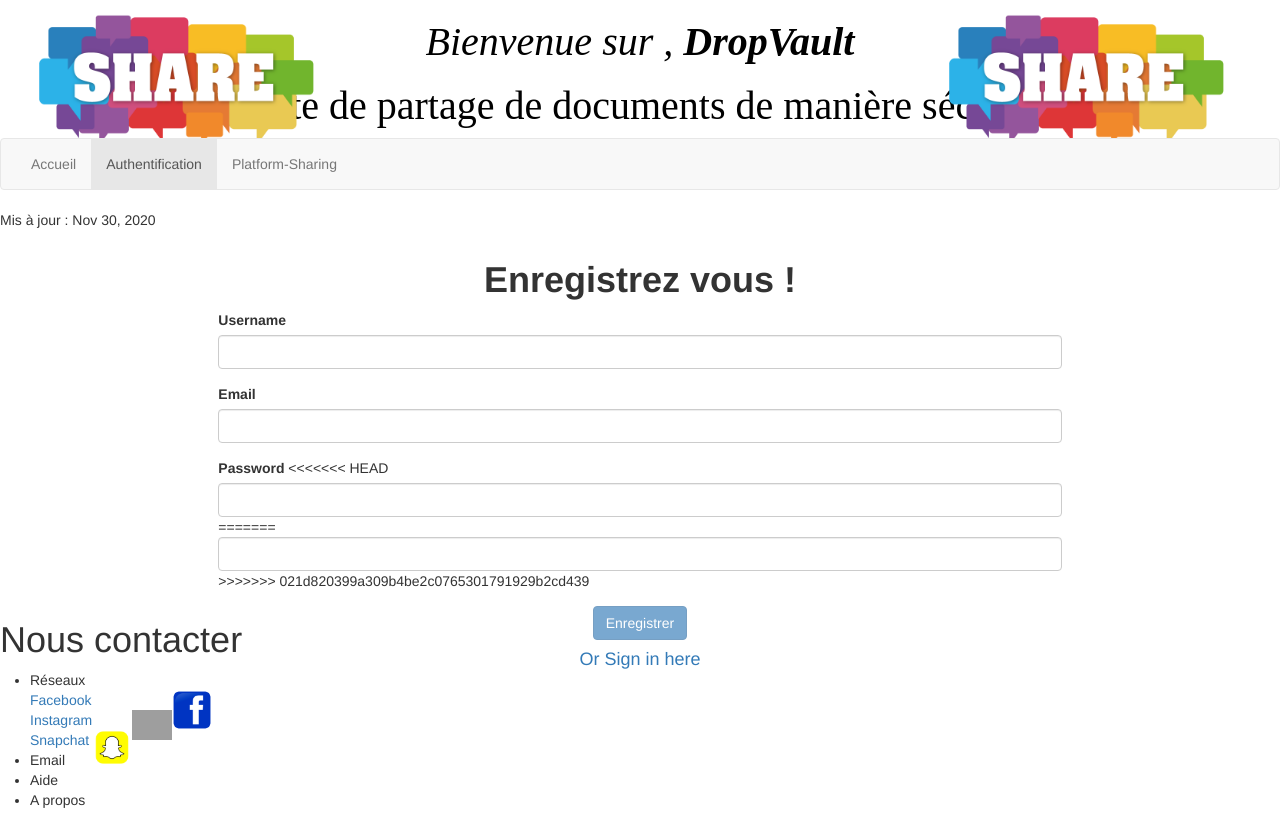
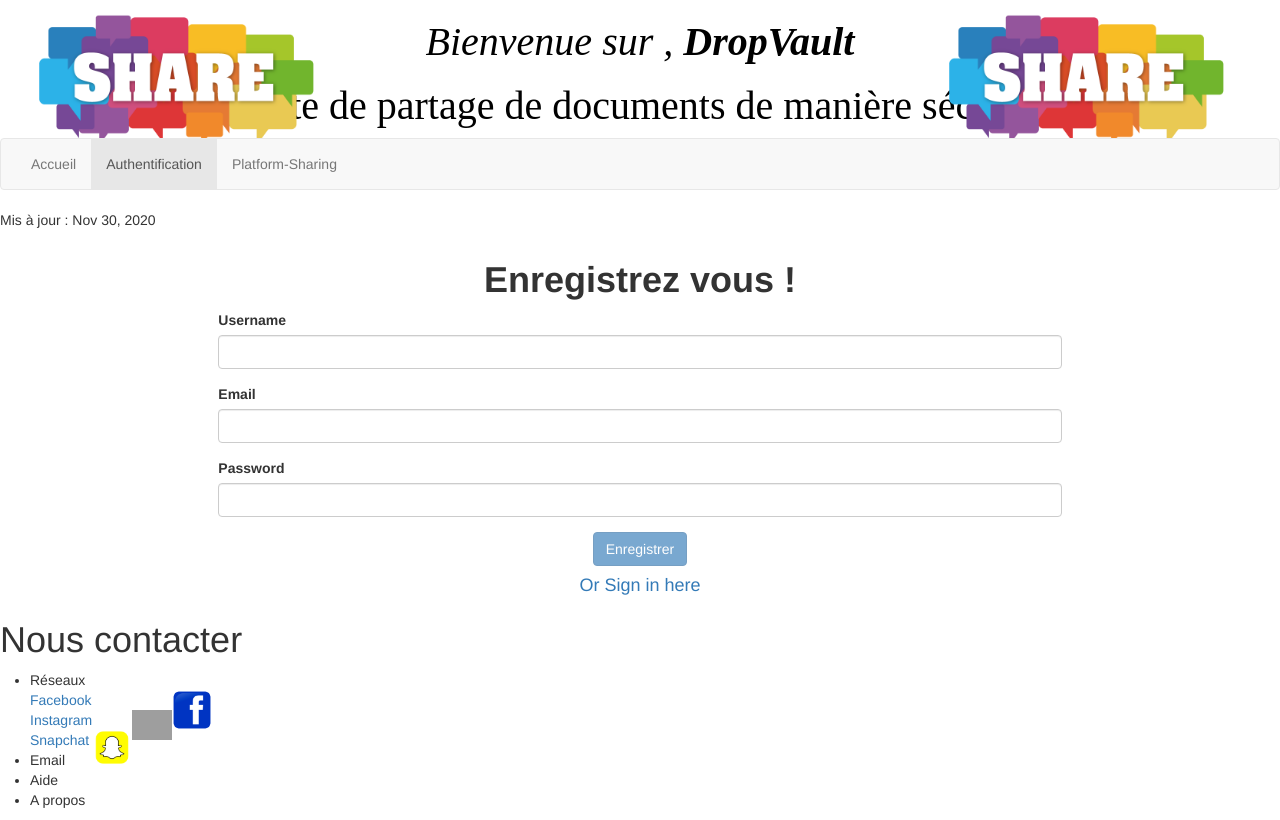
Before and after one commit to romainlom1843/DropVault-V1, an Angular app in the folder DropVault/: page /auth in a window 1280 px wide. Built offline with nearby package versions, Linux system fonts and the light colour scheme; grey boxes are pictures that could not be loaded.

Commit message:
pattern mdp

```diff
--- a/DropVault/src/app/formulaire/formulaire.component.html
+++ b/DropVault/src/app/formulaire/formulaire.component.html
@@ -20,11 +20,8 @@
           <label for="password">
             Password
           </label>
-<<<<<<< HEAD
-          <input type="password" id="password" class="form-control" name="password" ngModel required >
-=======
+
           <input type="password" id="password" class="form-control" name="password" pattern="(?=.*[A-Z])(?=.*[a-z])(?=.*\d)(?=.*[-+!*$@%_])([-+!*$@%_\w]{8,45})$" ngModel required >
->>>>>>> 021d820399a309b4be2c0765301791929b2cd439
         </div>
         <div class="row2">
         <button type="submit" class="btn btn-primary" [disabled]="f.invalid">Enregistrer</button>
```
